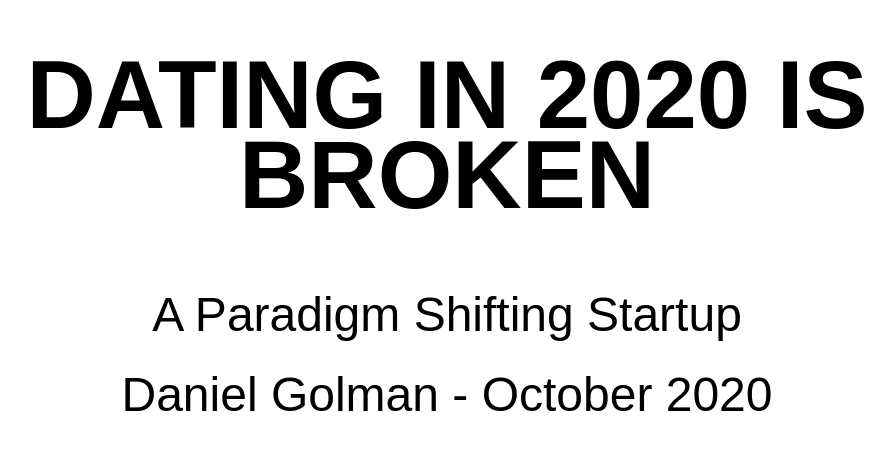
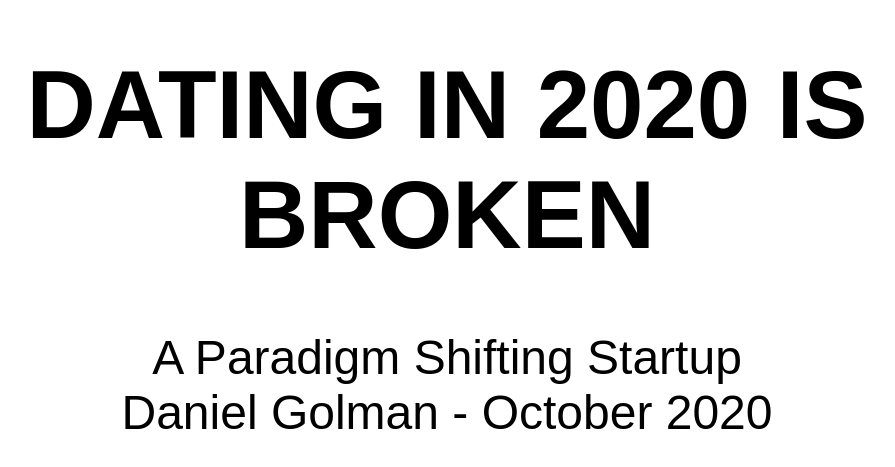
Before and after one commit to james-see/datingappdeck, a plain HTML site: page index.html in a window 1280 px wide. Shown: the part 185-652 px from the top of the page, without its empty margins (193-1088 px from the left). Drawn offline with Linux system fonts and the light colour scheme.

```diff
--- a/css/base.css
+++ b/css/base.css
@@ -1,7 +1,6 @@
 body {
 	color: #000;
 	background-color:#fff;
-	line-height: 5rem;
 }
 .slide {
 	position:absolute;
```
